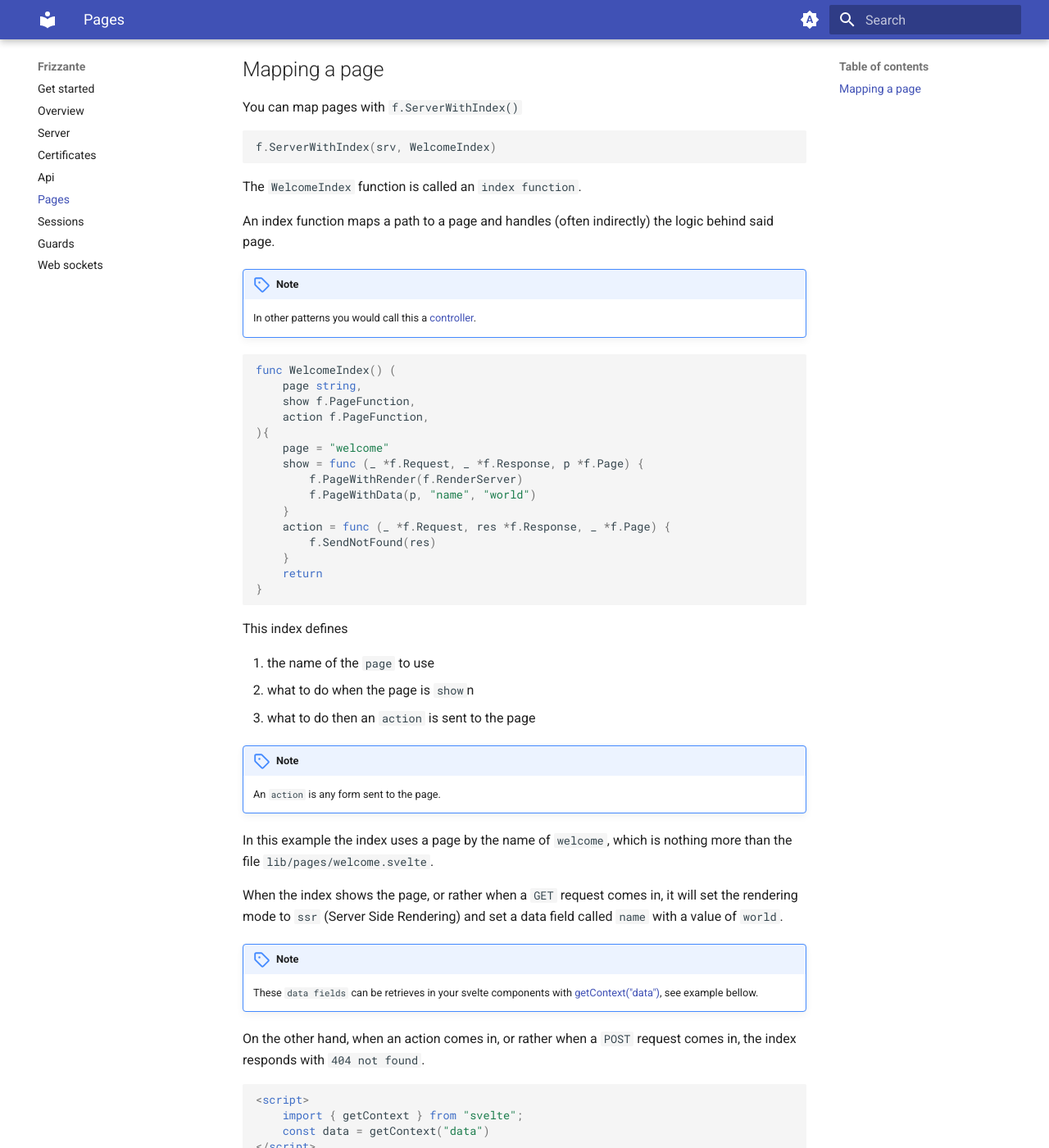
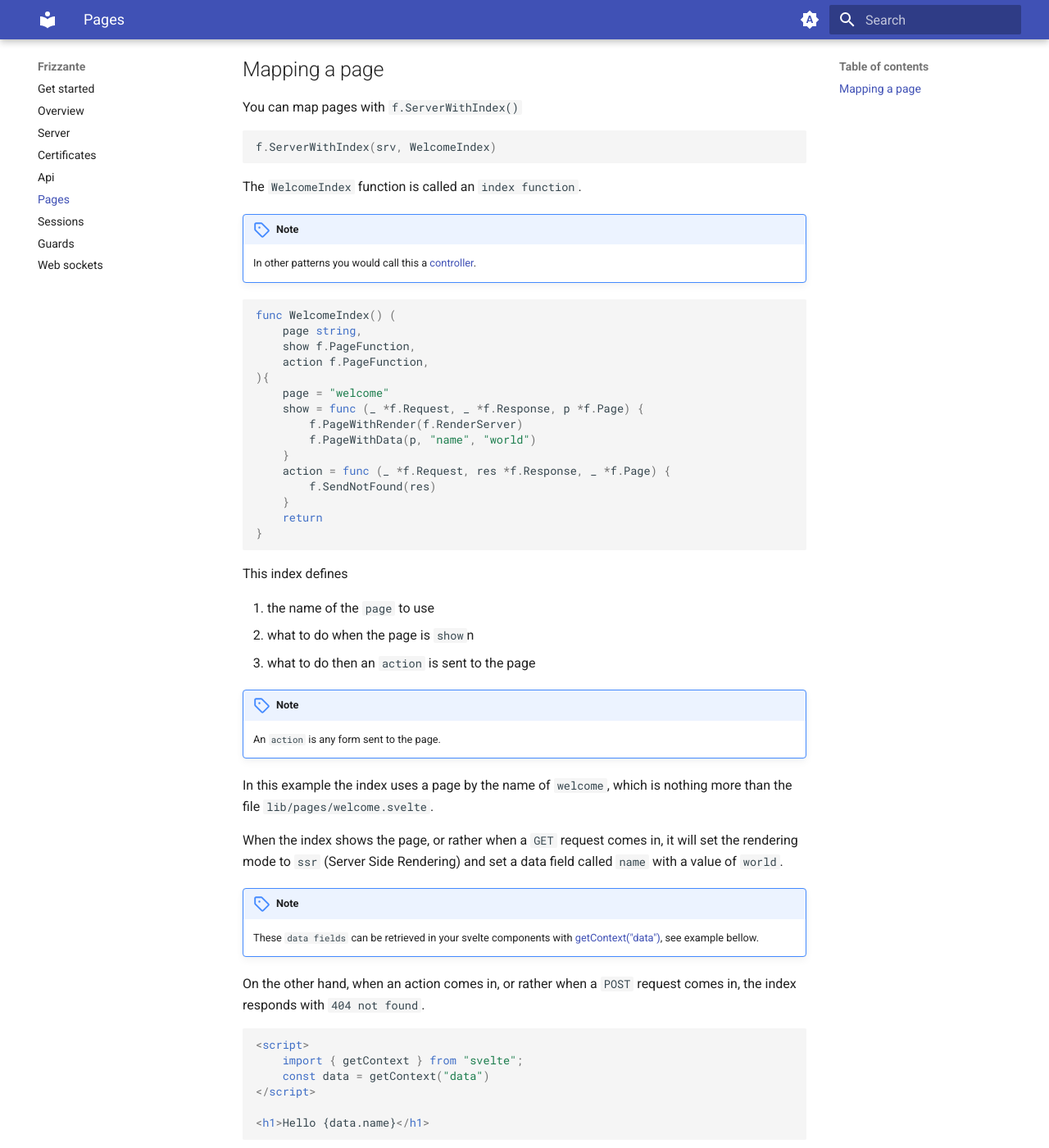
Before and after one commit to razshare/frizzante-docs, an MkDocs documentation site: the page built from docs/pages.md, in a window 1280 px wide and 1400 px high, scrolled down 577 px. Shown: the whole window at 82% size. Built offline with MkDocs 1.6.1 and Material for MkDocs 9.7.7, drawn with Linux system fonts in a browser that asks for light colours.

Commit message:
chore(docs): updating index.

````diff
--- a/docs/pages.md
+++ b/docs/pages.md
@@ -23,8 +23,6 @@ f.ServerWithIndex(srv, WelcomeIndex)
 ```
 
 The `WelcomeIndex` function is called an `index function`.
-
-An index function maps a path to a page and handles (often indirectly) the logic behind said page.
 
 !!! note
 	In other patterns you would call this a [controller](https://en.wikipedia.org/wiki/Model%E2%80%93view%E2%80%93controller).
@@ -63,7 +61,7 @@ it will set the rendering mode to `ssr` (Server Side Rendering) and set a
 data field called `name` with a value of `world`.
 
 !!! note
-	These `data fields` can be retrieves in your svelte components with [getContext("data")](https://svelte.dev/docs/svelte/svelte#getContext), see example bellow.
+	These `data fields` can be retrieved in your svelte components with [getContext("data")](https://svelte.dev/docs/svelte/svelte#getContext), see example bellow.
 
 On the other hand, when an action comes in, or rather when a `POST` request comes in,
 the index responds with `404 not found`.
````
